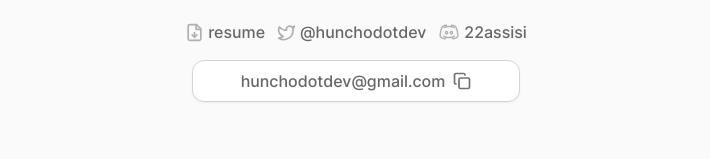
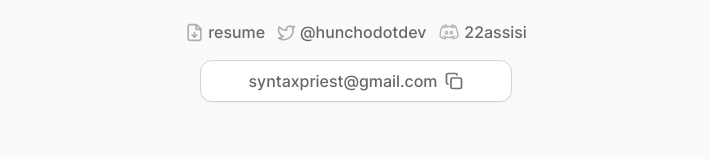
Before and after one commit to lucky-chap/gg, a Next.js app: page / in a window 1280 px wide. Shown: the part 239-398 px from the top of the page, without its empty margins (284-994 px from the left). Built offline with nearby package versions, Linux system fonts and the light colour scheme.

Commit message:
update: email

```diff
--- a/app/page.tsx
+++ b/app/page.tsx
@@ -23,7 +23,7 @@ import Footer from "@/components/footer";
 import Discord from "@/components/discord";
 
 export default function Home() {
-  const email = "hunchodotdev@gmail.com";
+  const email = "syntaxpriest@gmail.com";
   const [copied, setCopied] = useState(false);
   function handleCopy() {
     navigator.clipboard.writeText(email);
```
